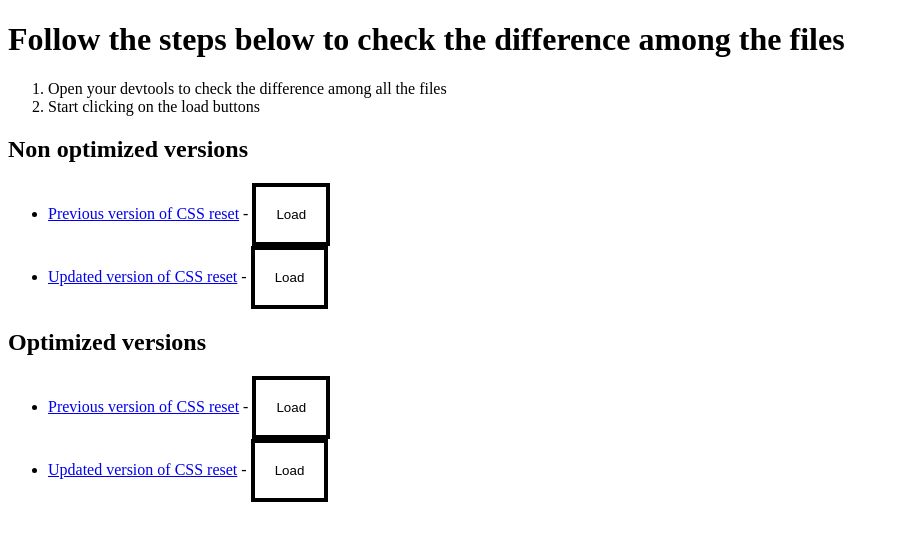
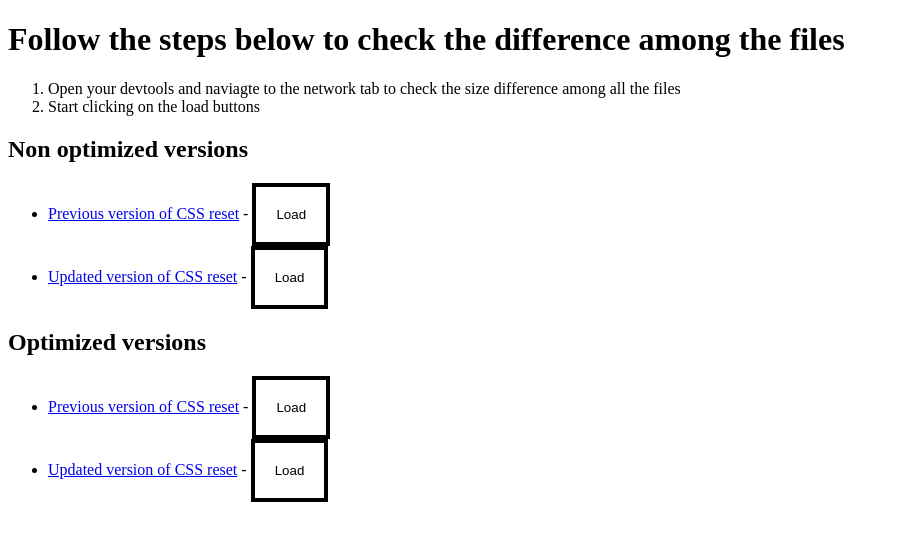
Before and after one commit to samuelsilvadev/css-reset-comparison, a website: page index.html in a window 1280 px wide. Shown: the whole page, without its empty margins (0-899 px from the left). Drawn offline with Linux system fonts and the light colour scheme.

Commit message:
feat: update instructions

```diff
--- a/index.html
+++ b/index.html
@@ -17,7 +17,7 @@
   <body>
     <h1>Follow the steps below to check the difference among the files</h1>
     <ol>
-      <li>Open your devtools to check the difference among all the files</li>
+      <li>Open your devtools and naviagte to the network tab to check the size difference among all the files</li>
       <li>Start clicking on the load buttons</li>
     </ol>
     <section>
```
